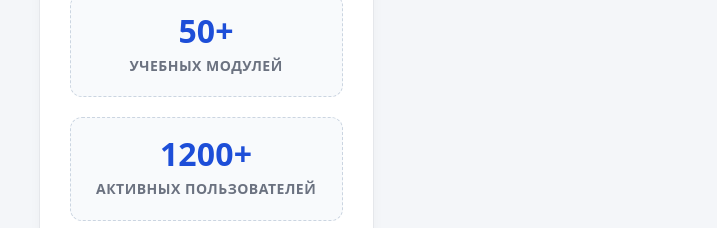
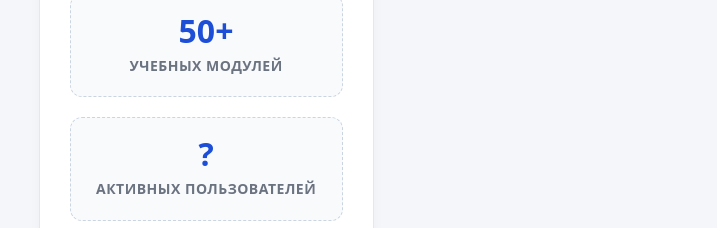
Before and after one commit to noyemkaren-ship-it/geo, a React (Vite) app: page / in a window 1280 px wide. Shown: the part 1480-1708 px from the top of the page, without its empty margins (222-939 px from the left). Built offline with nearby package versions, Linux system fonts and the light colour scheme.

Commit message:
update 4

```diff
--- a/src/components/home.jsx
+++ b/src/components/home.jsx
@@ -48,7 +48,7 @@ function Home() {
             <span className="stat-label">учебных модулей</span>
           </div>
           <div className="stat-item">
-            <span className="stat-number">1200+</span>
+            <span className="stat-number">?</span>
             <span className="stat-label">активных пользователей</span>
           </div>
           <div className="stat-item">
```
